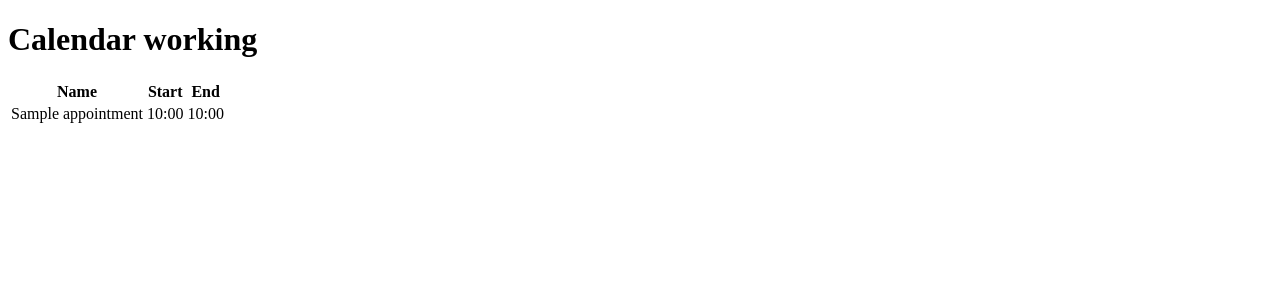
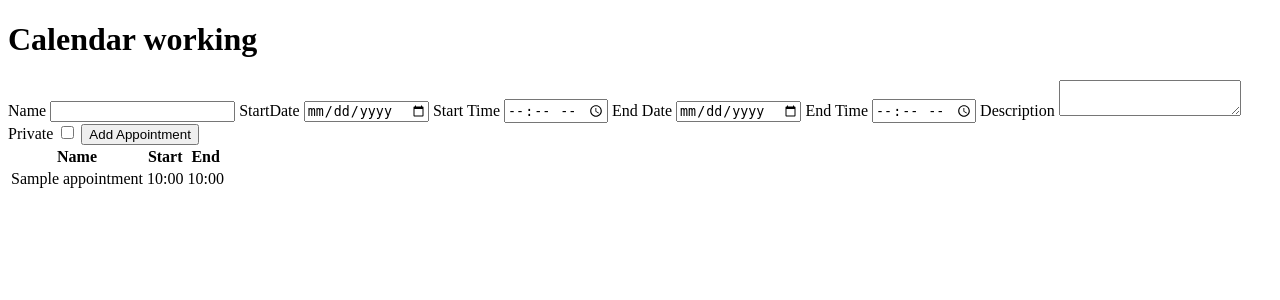
Before and after one commit to alex-pober/pythonCalendar, a Flask app: page / in a window 1280 px wide. Shown: the top 300 px of the page. Run offline with Flask 2, Linux system fonts and the light colour scheme; a database or web service that is not in the repository returns one stand-in record (values such as "Sample title"); some libraries are stand-ins or nearby versions.

Commit message:
added form

```diff
--- /dev/null
+++ b/app/forms.py
@@ -0,0 +1,13 @@
+from flask_wtf import FlaskForm
+from wtforms.validators import DataRequired
+from wtforms import StringField, DateField, TimeField, TextAreaField, BooleanField, SubmitField
+
+class AppointmentForm(FlaskForm):
+    name = StringField("Name", validators=[DataRequired()])
+    start_date = DateField("StartDate", validators=[DataRequired()])
+    start_time = TimeField("Start Time", validators=[DataRequired()])
+    end_date = DateField("End Date", validators=[DataRequired()])
+    end_time = TimeField("End Time", validators=[DataRequired()])
+    description = TextAreaField("Description", validators=[DataRequired()])
+    private = BooleanField("Private")
+    submit = SubmitField("Add Appointment")
--- a/app/routes.py
+++ b/app/routes.py
@@ -1,6 +1,7 @@
 from flask import Blueprint, render_template
 import os
 import psycopg2
+from app.forms import AppointmentForm
 
 bp = Blueprint('main', __name__, url_prefix='/')
 
@@ -13,6 +14,7 @@ CONNECTION_PARAMETERS = {
 
 @bp.route("/")
 def main():
+    form = AppointmentForm()
     # Create a psycopg2 connection with the connection parameters
     with psycopg2.connect(**CONNECTION_PARAMETERS) as conn:
         # Create a cursor from the connection
@@ -27,4 +29,4 @@ def main():
             # Fetch all of the records
             rows = curs.fetchall()
 
-    return render_template("main.html", rows=rows)
+    return render_template("main.html", rows=rows, form=form)
--- a/app/templates/main.html
+++ b/app/templates/main.html
@@ -8,6 +8,17 @@
 </head>
 <body>
     <h1>Calendar working</h1>
+    <form method="post" action="/">
+        {{form.csrf_token}}
+        {{ form.name.label }} {{ form.name }}
+         {{ form.start_date.label }} {{ form.start_date }}
+         {{ form.start_time.label }} {{ form.start_time }}
+         {{ form.end_date.label }} {{ form.end_date }}
+         {{ form.end_time.label }} {{ form.end_time }}
+         {{ form.description.label }} {{ form.description }}
+         {{ form.private.label }} {{ form.private }}
+         {{ form.submit }}
+    </form>
     <table>
         <thead>
             <tr>
```
